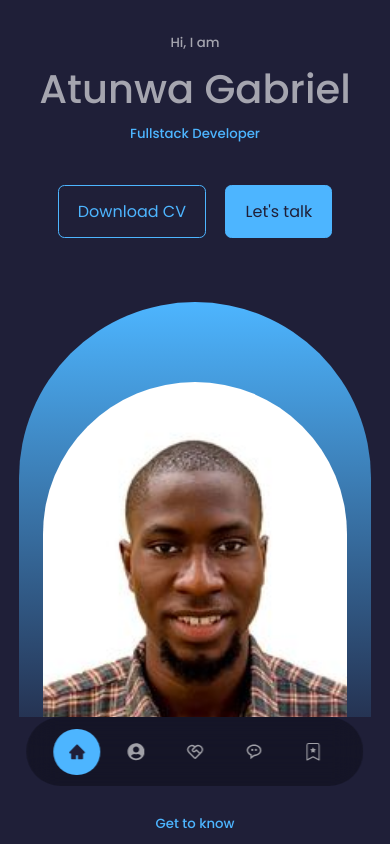
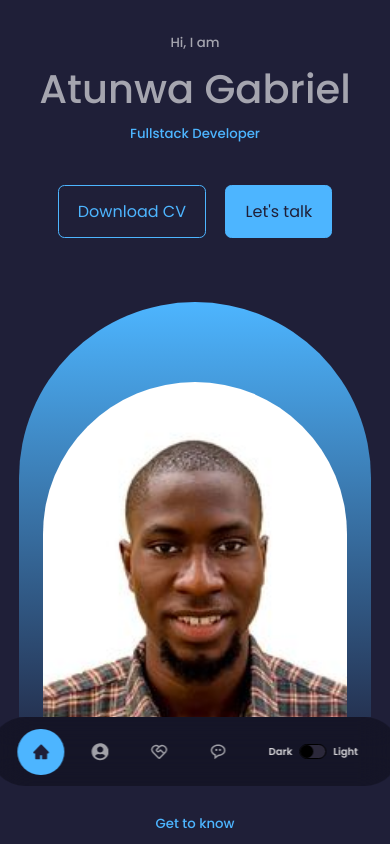
Before and after one commit to Gabbee24/my-portfolio, a React (Create React App) app: page / in a window 390 px wide. Shown: the top 844 px of the page. Built offline with nearby package versions, Linux system fonts and the light colour scheme.

Commit message:
added a light mode

```diff
--- a/src/App.jsx
+++ b/src/App.jsx
@@ -14,10 +14,10 @@ import Footer from './component/footer/Footer';
 
 function App() {
 
-  const [darkmode, setDarkMode] = React.useState(true);
+  const [lightMode, setLightMode] = React.useState(false);
 
-  const toggleDarkMode = () => {
-    setDarkMode(prevDarkMode => !prevDarkMode)
+  const toggleLightMode = () => {
+    setLightMode(prevLightMode => !prevLightMode)
   }
 
   // const aboutNav = useRef(null);
@@ -35,16 +35,35 @@ function App() {
   // }
 
   return (
-    <div className='hold'>
-      <Header/>
-      <Nav/>
-      <About/>
-      <Experience/>
-      <Services/>
-      <Portfolio/>
-      <Testimonials/>
-      <Contact/>
-      <Footer/>
+    <div className={lightMode ? 'light' : ''}>
+      <Header
+        lightMode={lightMode}
+      />
+      <Nav
+        toggleLightMode={toggleLightMode}
+        lightMode={lightMode}
+      />
+      <About
+        lightMode={lightMode}
+      />
+      <Experience
+        lightMode={lightMode}
+      />
+      <Services
+        lightMode={lightMode}
+      />
+      <Portfolio
+        lightMode={lightMode}
+      />
+      <Testimonials
+        lightMode={lightMode}
+      />
+      <Contact
+        lightMode={lightMode}
+      />
+      <Footer
+        lightMode={lightMode}
+      />
     </div>
   );
 }
--- /dev/null
+++ b/src/component/lightmode/Lightmode.css
@@ -0,0 +1,78 @@
+.toggler {
+    display: flex;
+    align-items: center;
+}
+
+.toggler p {
+    font-size: 0.625rem;
+    font-weight: 600;
+}
+
+.toggler-slider {
+    width: 25px;
+    height: 13px;
+    background-color: #2B283A;
+    border-radius: 2rem;
+    margin-inline: 7px;
+    cursor: pointer;
+    display: flex;
+    justify-content: flex-start;
+    align-items: center;
+    border: 1px solid black;
+    box-sizing: content-box;
+}
+
+nav.light .toggler-slider {
+    border-color: white;
+    background-color: #F5F5F5;
+}
+
+.toggler-slider-circle {
+    height: 13px;
+    width: 13px;
+    background-color:black ;
+    border-radius: 50%;
+}
+
+nav.light .toggler-slider-circle {
+    background-color: var(--color-primary);
+}
+
+.toggler-dark {
+    color: #D5D4D8;
+}
+
+nav.light .toggler-dark {
+    color: #918E9B;
+}
+
+.toggler-light {
+    color: #D5D4D8;
+}
+
+nav.light .toggler-light {
+    color: #FFFFFF;
+}
+
+nav.light .toggler-slider {
+    justify-content: flex-end;
+}
+
+/* media query for MEDIUM devices */
+@media screen and (max-width: 1024px){
+    .toggler{
+        font-weight: 50;
+        font-size: xx-small;
+    }
+
+}
+
+/* media query for SMALL devices */
+@media screen and (max-width: 600px){
+    .toggler{
+        font-weight: 10;
+        font-size: xx-small;
+    }
+
+
+}
--- /dev/null
+++ b/src/component/lightmode/Lightmode.jsx
@@ -0,0 +1,19 @@
+import React from 'react'
+
+import './Lightmode.css'
+
+const Lightmode = ({ toggleLightMode}) => {
+  return (
+    <div className="toggler">
+        <p className="toggler-light">Dark</p>
+        <div
+            onClick={toggleLightMode}
+            className="toggler-slider">
+            <div className="toggler-slider-circle"></div>
+        </div>
+        <p className="toggler-light">Light</p>
+    </div>
+  )
+}
+
+export default Lightmode
--- a/src/component/nav/Nav.css
+++ b/src/component/nav/Nav.css
@@ -32,6 +32,6 @@ nav a.active{
     color: var(--color-bg);
 }
 
-svg{
+.ssvg{
     pointer-events: none;
 }
--- a/src/component/nav/Nav.jsx
+++ b/src/component/nav/Nav.jsx
@@ -1,13 +1,16 @@
 import React from 'react'
 import './Nav.css'
+
+import Lightmode from '../lightmode/Lightmode'
+
 import {AiFillHome} from 'react-icons/ai'
 import {FaUserCircle} from 'react-icons/fa'
 import {BiMessageRoundedDots} from 'react-icons/bi'
-import {BsBookmarkStar} from 'react-icons/bs'
 import {RiServiceLine} from 'react-icons/ri'
 import { useState } from 'react'
 
-const Nav = (props) => {
+
+const Nav = ({lightMode, toggleLightMode}) => {
   const [activeNav, setActiveNav] = useState('#home');
 
   const toggleActiveNav = (event) => {
@@ -18,7 +21,7 @@ const Nav = (props) => {
 
   return (
 
-    <nav>
+    <nav className={lightMode ? 'light' : ''} >
 
       <a
       title='home'
@@ -26,7 +29,7 @@ const Nav = (props) => {
         onClick={toggleActiveNav}
         className={activeNav === '#home' ? 'active' : ''}
       >
-          <AiFillHome/>
+          <AiFillHome className='ssvg'/>
       </a>
       <a
         title='about'
@@ -34,7 +37,7 @@ const Nav = (props) => {
         onClick={toggleActiveNav}
         className={activeNav === '#about' ? 'active' : ''}
       >
-          <FaUserCircle/>
+          <FaUserCircle className='ssvg'/>
       </a>
 
 
@@ -44,7 +47,7 @@ const Nav = (props) => {
         onClick={toggleActiveNav}
         className={activeNav === '#services' ? 'active' : ''}
       >
-        <RiServiceLine/>
+        <RiServiceLine className='ssvg'/>
       </a>
 
       <a
@@ -53,16 +56,11 @@ const Nav = (props) => {
         onClick={toggleActiveNav}
         className={activeNav === '#contact' ? 'active' : ''}
       >
-        <BiMessageRoundedDots/>
+        <BiMessageRoundedDots className='ssvg'/>
       </a>
 
-      <a
-        title='experience'
-        href="#experience"
-        onClick={toggleActiveNav}
-        className={activeNav === '#experience' ? 'active' : ''}
-      >
-        <BsBookmarkStar/>
+      <a onClick={toggleLightMode}>
+        <Lightmode/>
       </a>
     </nav>
   )
--- a/src/index.css
+++ b/src/index.css
@@ -115,6 +115,19 @@ img{
   object-fit: cover;
 }
 
+/* light mode styling */
+
+.light{
+  background: rgb(166, 179, 198);
+}
+.light svg{
+  color: black;
+}
+
+.light div{
+  color: black;
+}
+
 /* media query for MEDIUM devices */
 
 @media screen and (max-width: 1024px){
```
Also changed, not shown: src/component/darkmode/Darkmode.jsx (deleted, +0 -9 lines).
